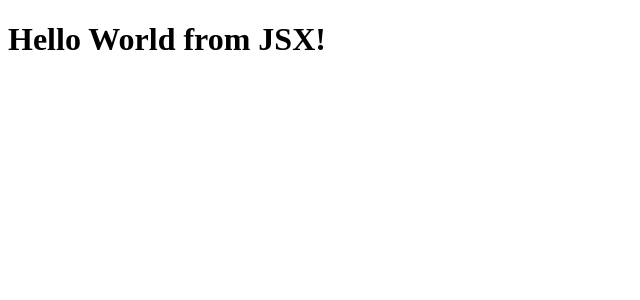
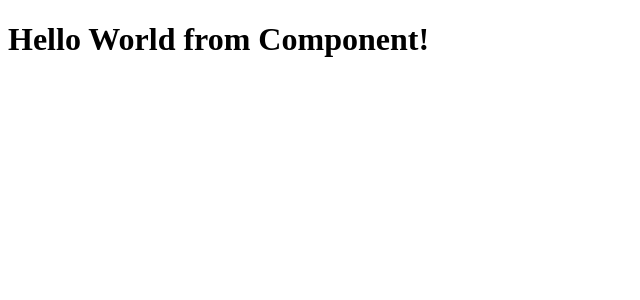
Before and after one commit to SushmithaMuruga96/NamasteReact, a React (Vite) app: page / in a window 1280 px wide. Shown: the top 300 px of the page, without its empty margins (0-640 px from the left). Built offline with nearby package versions, Linux system fonts and the light colour scheme.

Commit message:
React basic component

```diff
--- a/App.js
+++ b/App.js
@@ -1,12 +1,28 @@
 import React from "react";
 import ReactDOM from "react-dom/client";
 
-const heading1 = React.createElement(
-  "h1",
-  { id: "title" },
-  "Hello World from React!",
+//React Element
+const jsxheading = (
+  <h1 className="head" tabIndex="5">
+    Hello World from JSX!
+  </h1>
+);
+//React Component
+const HeadingComponent = () => {
+  return (
+    <h1 className="head" tabIndex="5">
+      Hello World from Component!
+    </h1>
+  );
+};
+
+// both are same
+const HeadingComponent2 = () => (
+  <h1 className="head" tabIndex="5">
+    Hello World from Component!
+  </h1>
 );
 
-const heading2 = <h1>Hello World from JSX!</h1>;
+// react component is nothing but a function which returns a react element
 const root = ReactDOM.createRoot(document.getElementById("content"));
-root.render(heading2); //render method takes react element as an argument and coverts it to DOM element
+root.render(<HeadingComponent />); //render method takes react element as an argument and coverts it to DOM element
--- a/index.html
+++ b/index.html
@@ -8,11 +8,8 @@
   </head>
 
   <body>
-    <!-- <div id="header">
-      <h1>Namaste React</h1>
-    </div> -->
     <div id="content">
-      <h1>Hello, World!</h1>
+      <h1>Not Rendered</h1>
       <!-- this will be replaced by root.render method in App.js -->
     </div>
     <!-- <script>
```
